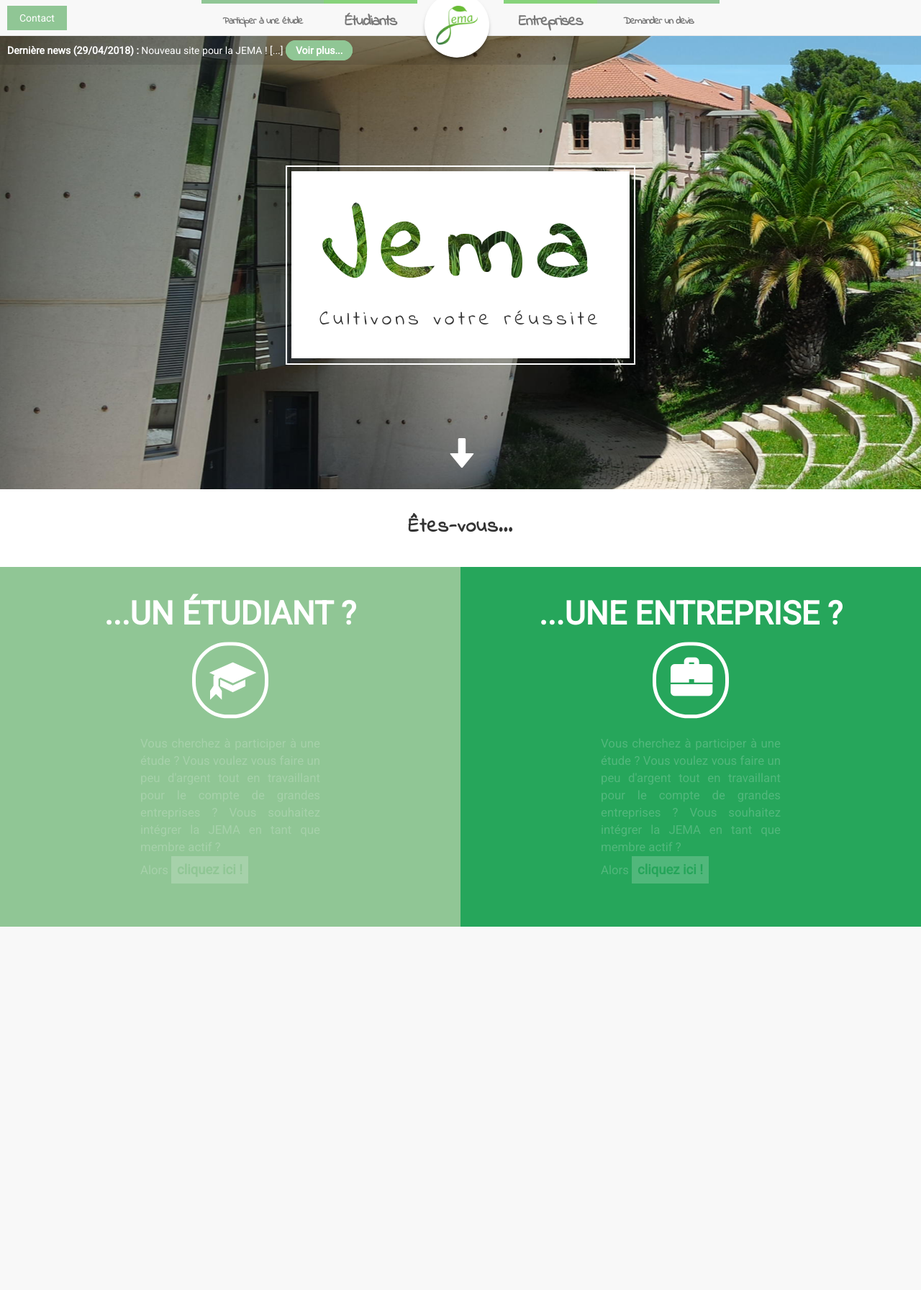
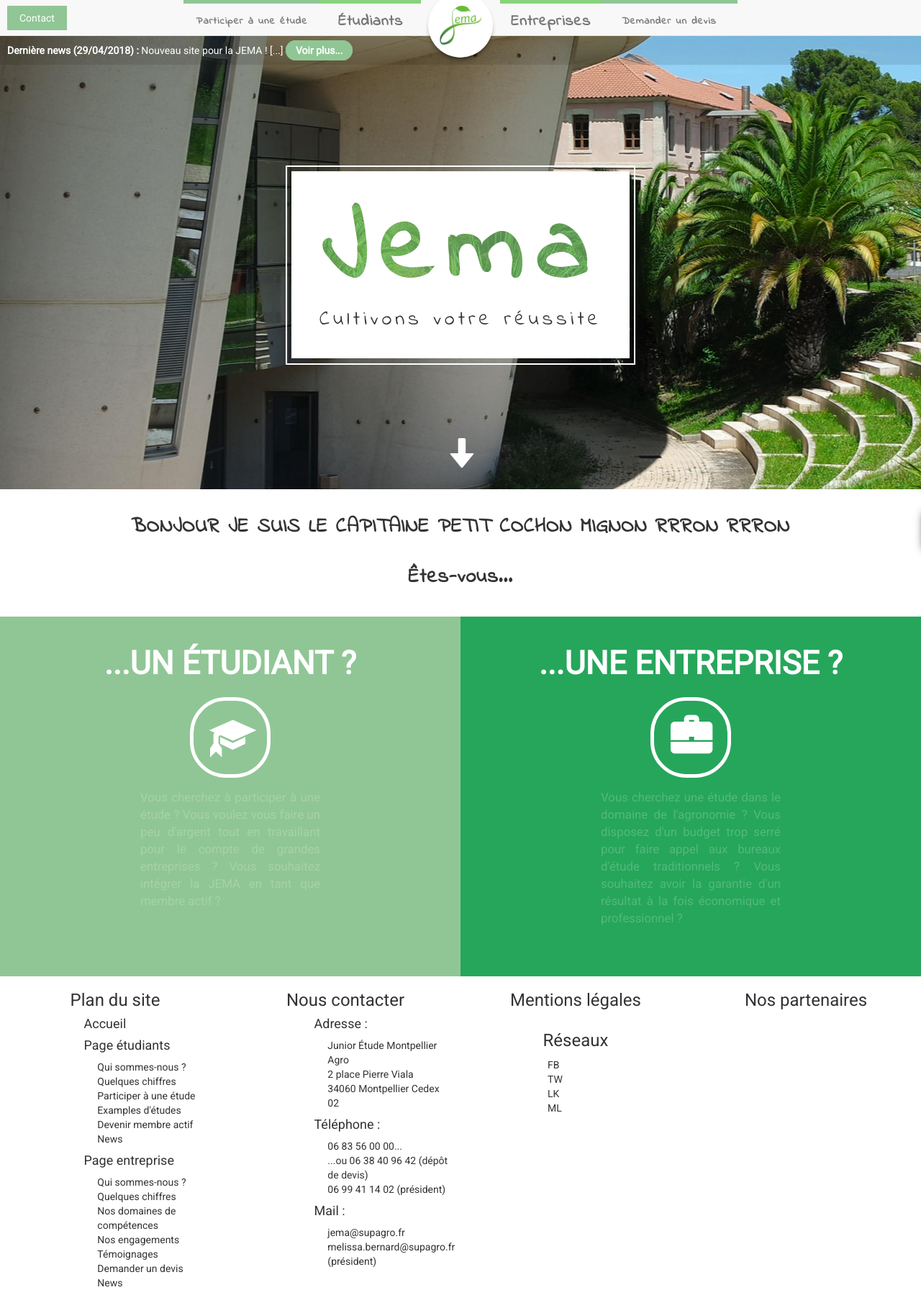
Before and after one commit to laurentbp/JEMA, a PHP site: page / in a window 1280 px wide. Shown: the whole page at 72% size. Before the commit the page ends 1288 px from the top, so only its background shows below. Run offline with PHP 8.4, Linux system fonts and the light colour scheme; some libraries are stand-ins or nearby versions.

Commit message:
Javascript et update css (page d'accueil)

```diff
--- a/index.php
+++ b/index.php
@@ -53,25 +53,104 @@
 			</div>
 		</header>
 
+		<a class="top-anchor" href="#" ><span class="glyphicon glyphicon-arrow-up"></span></a>
+
 		<div class="main-content text-center">
 			<div class="rubrique about">
+				<h2>BONJOUR JE SUIS LE CAPITAINE PETIT COCHON MIGNON RRRON RRRON</h2>
 				<h2>Êtes-vous...</h2>
+				<a href="student.php">
 					<div class="student-redirection col-lg-6 col-md-6 col-sm-6">
+						<div class="left-student">
 							<h4>...Un étudiant ?</h4>
-					<span class="glyphicon glyphicon-education"></span>
+							<span class="big-glyphicon glyphicon glyphicon-education"></span>
 							<p>Vous cherchez à participer à une étude ? Vous voulez vous faire un peu d'argent tout en travaillant pour le compte de grandes entreprises ? Vous souhaitez intégrer la JEMA en tant que membre actif ?</p>
-					<p>Alors <a href="student.php">cliquez ici !</a></p>
 						</div>
+						<div class="right-student">
+							<span class="glyphicon glyphicon-chevron-right"></span>
+						</div>
+					</div>
+				</a>
+				<a href="company.php">
 					<div class="company-redirection col-lg-6 col-md-6 col-sm-6">
+						<div class="left-company">
 							<h4>...Une entreprise ?</h4>
-					<span class="glyphicon glyphicon-briefcase"></span>
-					<p>Vous cherchez à participer à une étude ? Vous voulez vous faire un peu d'argent tout en travaillant pour le compte de grandes entreprises ? Vous souhaitez intégrer la JEMA en tant que membre actif ?</p>
-					<p>Alors <a href="company.php">cliquez ici !</a></p>
+							<span class="big-glyphicon glyphicon glyphicon-briefcase"></span>
+							<p>Vous cherchez une étude dans le domaine de l'agronomie ? Vous disposez d'un budget trop serré pour faire appel aux bureaux d'étude traditionnels ? Vous souhaitez avoir la garantie d'un résultat à la fois économique et professionnel ?</p>
 						</div>
+						<div class="right-company">
+							<span class="glyphicon glyphicon-chevron-right"></span>
+						</div>
+					</div>
+				</a>
 			</div>
 		</div>
 
-		<footer>
+		<footer class="text-center">
+			<div class="col-lg-3 col-md-3 col-sm-6">
+				<h3>Plan du site</h3>
+				<ul class="footer-list">
+					<li><h4><a href="index.php">Accueil</a></h4></li>
+					<li>
+						<h4><a href="student.php">Page étudiants</a></h4>
+						<ul class="inner-footer-list">
+							<li><a href="student.php#about">Qui sommes-nous ?</a></li>
+							<li><a href="student.php#numbers">Quelques chiffres</a></li>
+							<li><a href="student.php#faq">Participer à une étude</a></li>
+							<li><a href="student.php#examples">Examples d'études</a></li>
+							<li><a href="student.php#member">Devenir membre actif</a></li>
+							<li><a href="student.php#news">News</a></li>
+						</ul>
+					</li>
+					<li>
+						<h4><a href="company.php">Page entreprise</a></h4>
+						<ul class="inner-footer-list">
+							<li><a href="company.php#about">Qui sommes-nous ?</a></li>
+							<li><a href="company.php#numbers">Quelques chiffres</a></li>
+							<li><a href="company.php#skills">Nos domaines de compétences</a></li>
+							<li><a href="company.php#engagement">Nos engagements</a></li>
+							<li><a href="company.php#testimony">Témoignages</a></li>
+							<li><a href="company.php#quotation">Demander un devis</a></li>
+							<li><a href="company.php#news">News</a></li>
+						</ul>
+					</li>
+			</div>
+			<div class="col-lg-3 col-md-3 col-sm-6">
+				<h3>Nous contacter</h3>
+				<ul class="footer-list">
+					<li><h4>Adresse :</h4><ul class="inner-footer-list">
+						<li>Junior Étude Montpellier Agro</li>
+						<li>2 place Pierre Viala</li>
+						<li>34060 Montpellier Cedex 02</li>
+					</ul></li>
+					<li><h4>Téléphone :</h4><ul class="inner-footer-list">
+						<li>06 83 56 00 00...</li>
+						<li>...ou 06 38 40 96 42 (dépôt de devis)</li>
+						<li>06 99 41 14 02 (président)</li>
+					</ul></li>
+					<li><h4>Mail :</h4><ul class="inner-footer-list">
+						<li>jema@supagro.fr</li>
+						<li>melissa.bernard@supagro.fr (président)</li>
+					</ul></li>
+				</ul>
+			</div>
+			<div class="col-lg-3 col-md-3 col-sm-6">
+				<div class="col-lg-12">
+					<h3>Mentions légales</h3>
+				</div>
+				<div class="col-lg-12">
+					<h3>Réseaux</h3>
+					<ul class="footer-list">
+						<li>FB</li>
+						<li>TW</li>
+						<li>LK</li>
+						<li>ML</li>
+					</ul>
+				</div>
+			</div>
+			<div class="col-lg-3 col-md-3 col-sm-6">
+				<h3>Nos partenaires</h3>
+			</div>
 		</footer>
 
 	</div>
--- a/scripts/index.js
+++ b/scripts/index.js
@@ -22,23 +22,40 @@
           $(this).children('a').stop().css({'color':'#777'});
           $(this).children('a').stop().css({'padding-top':'15px'});
     });
+    $('.last-news').hover(
+      function() {
+          $(this).stop().css({'height':'60px'});
+          $(this).children('p').stop().css({'margin-top':'10px'});
+      },
+      function() {
+          $(this).stop().css({'height':'40px'});
+          $(this).children('p').stop().css({'margin-top':'0px'});
+    });
     $('.student-redirection').hover(
       function() {
           $(this).stop().css({'border':'10px solid white'});
-          $(this).children('p').css({'opacity':'1'});
+          $(this).children().children('p').css({'opacity':'1'});
+          $(this).children().children('.big-glyphicon').css({'animation':'float 2s ease-in-out infinite'});
+          $(".right-student").animate({'right':'30px'},200);
       },
       function() {
           $(this).stop().css({'border':'0px solid white'});
-          $(this).children('p').css({'opacity':'0.2'});
+          $(this).children().children('p').css({'opacity':'0.2'});
+          $(this).children().children('span').css({'animation':'none'});
+          $(".right-student").stop().animate({'right':'-50px'},200);
     });
     $('.company-redirection').hover(
       function() {
           $(this).stop().css({'border':'10px solid white'});
-          $(this).children('p').css({'opacity':'1'});
+          $(this).children().children('p').css({'opacity':'1'});
+          $(this).children().children('span').css({'animation':'float 2s ease-in-out infinite'});
+          $(".right-company").animate({'right':'30px'},200);
       },
       function() {
           $(this).stop().css({'border':'0px solid white'});
-          $(this).children('p').css({'opacity':'0.2'});
+          $(this).children().children('p').css({'opacity':'0.2'});
+          $(this).children().children('span').css({'animation':'none'});
+          $(".right-company").stop().animate({'right':'-50px'},200);
     });
   });
   $(function () {
@@ -52,4 +69,25 @@
       });
     });
   });
+  $(function () {
+    if ($(this).scrollTop() > 400){
+      $(".top-anchor").show();
+    }
+    else{
+      $(".top-anchor").hide();
+    }
+    $(window).scroll(function(){
+      if ($(this).scrollTop() > 400) {
+        $(".top-anchor").show(10,function(){
+          $(".top-anchor").stop().css({'-webkit-transform':'translateX(0px)'});
+        });
+      }
+      else {
+        $(".top-anchor").stop().css({'-webkit-transform':'translateX(100px)'});
+        if($('.top-anchor').is(':visible')){
+          ('.top-anchor').hide();
+        }
+      }
+    });
+  });
 });
--- a/styles/index.css
+++ b/styles/index.css
@@ -28,7 +28,7 @@
 #branding{
 	padding:0;
 	padding-top:5px;
-	margin-right:20px;
+	margin-right:10px;
 	margin-left:10px;
 }
 
@@ -48,19 +48,19 @@
 
 .nav-main-link, .nav-secondary-link{
 	border-top:5px solid #90c695;
-	width:170px;
-	letter-spacing: -1px;
+	width:190px;
+	letter-spacing: 1px;
 }
 
 .nav-main-link{
 	border-top:5px solid #87d37c;
 	font-size:1.5em;
-	width:130px;
+	width:140px;
 }
 
 .secondary-link-background{
 	height:50px;
-	width:170px;
+	width:190px;
 	position:absolute;
 	cursor:pointer;
 	top:-50px;
@@ -116,10 +116,15 @@
 .last-news{
 	background-color: rgba(0,0,0,0.1);
 	color:white;
-	margin-bottom:140px;
+	position: absolute;
+	top:0;
+	height:40px;
+	width:100%;
+	transition: 0.2s ease-in-out;
 }
 
 .last-news p{
+	transition: 0.2s ease-in-out;
 	padding:10px;
 	max-width:45%;
 }
@@ -151,6 +156,7 @@
 	min-width:200px;
 	padding:0.5%;
 	margin:auto;
+	margin-top:180px;
 	border:2px solid white;
 	background-color:transparent;
 }
@@ -165,6 +171,7 @@
 header h1{
 	font-size:10em;
 	font-weight:900;
+	color:#87d37c;
 	background: url("../media/images/title_background.jpg"),rgba(255,255,255,1);
 	-webkit-text-fill-color: transparent;
 	-webkit-background-clip: text;
@@ -227,34 +261,44 @@
 	margin:5%;
 }
 
-.student-redirection{
-	background-color: #90c695;
+.student-redirection,.company-redirection{
 	padding:30px;
 	height:500px;
 	transition:border 0.1s ease-in-out;
 	color:white;
+	overflow: hidden;
+}
+
+.student-redirection{
+	background-color: #90c695;
 }
 
 .company-redirection{
 	background-color: #26A65B;
-	padding:30px;
-	height:500px;
-	color:white;
-	transition:border 0.1s ease-in-out;
 }
 
 .student-redirection:hover, .company-redirection:hover{
 	transition:border 0.1s ease-in-out;
 }
 
-.student-redirection .glyphicon, .company-redirection .glyphicon{
+.left-student,.left-company{
+	transition: 0.2s ease-in-out;
+}
+
+.right-student,.right-company{
+	position:absolute;
+	font-size:4em;
+	top:250px;
+	right:-50px;
+}
+
+.big-glyphicon{
 	font-size:4em;
 	font-weight: 900;
 	border:5px solid white;
 	border-radius:50px;
-	padding:20px;
+	padding:4%;
 	margin:2%;
-	animation: float 2s ease-in-out infinite;
 }
 
 .student-redirection h4, .company-redirection h4{
@@ -273,27 +317,27 @@
 	transition: 0.2s ease-in-out;
 }
 
-.student-redirection p a{
-	color:#90c695;
+.footer-list, .inner-footer-list{
+	margin:0;
+	padding:0;
 }
 
-.company-redirection p a{
-	color:#26A65B;
+.footer-list li, .inner-footer-list li{
+	list-style-type: none;
+	margin:0;
+	padding:0;
+	text-align:left;
+	margin-left:35%;
 }
 
-.student-redirection p a, .company-redirection p a{
-	background-color:white;
-	padding:6px;
-	font-weight:bolder;
-	font-size:1.1em;
-	border:2px solid white;
-	transition: 0.1s ease-in-out;
+.inner-footer-list li{
+	text-align:left;
+	margin-left:10%;
 }
 
-.student-redirection p a:hover, .company-redirection p a:hover{
-	text-decoration: none;
-	background-color:transparent;
-	color:white;
+.footer-list a{
+	text-decoration:none;
+	color:#333;
 }
 
 @media only screen and (max-width: 1200px) {
```
Also changed, not shown: other parts of styles/index.css (+32 -5 lines), media/images/title_background.jpg. Lines whose indentation alone changed are shown as unchanged.
